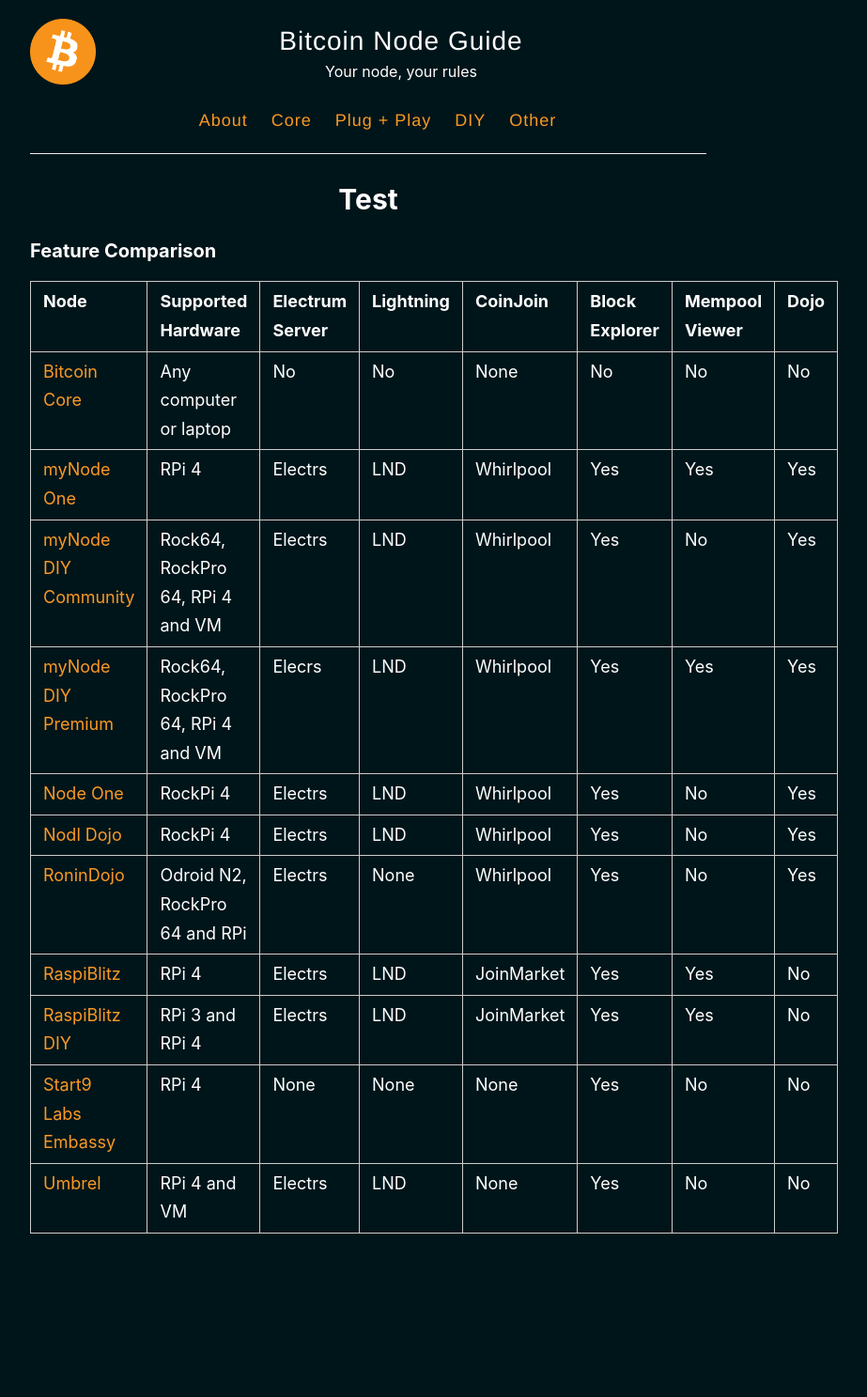
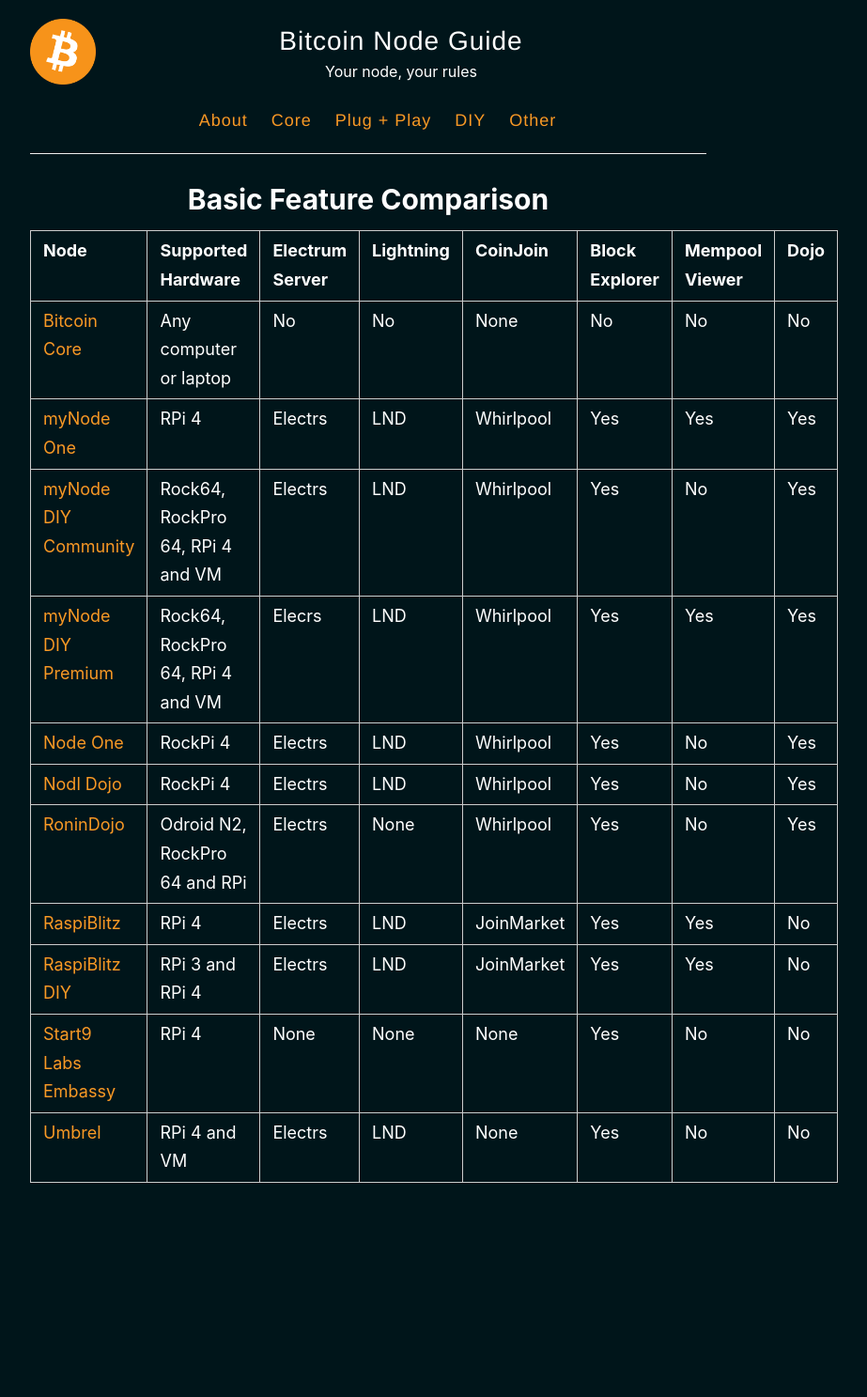
Before and after one commit to BitcoinQnA/node-guide, a Jekyll site: the page built from _pages/compare.md, in a window 1280 px wide. Shown: the whole page at 94% size, without its empty margins (248-1171 px from the left). Built offline with Jekyll 4.4.1, drawn with Linux system fonts in a browser that asks for light colours; after the commit the page ends 1433 px from its top, so only the background shows below that.

Commit message:
Update and rename testpage.md to compare.md

```diff
--- a/_pages/testpage.md
+++ b/_pages/compare.md
@@ -1,11 +1,8 @@
 ---
 layout: page
-title: Test
-permalink: /test-page/
+title: Basic Feature Comparison
+permalink: /compare/
 ---
-
-
-### Feature Comparison
 
 
 | Node                  | Supported Hardware               | Electrum Server | Lightning | CoinJoin   | Block Explorer | Mempool Viewer | Dojo |
```
